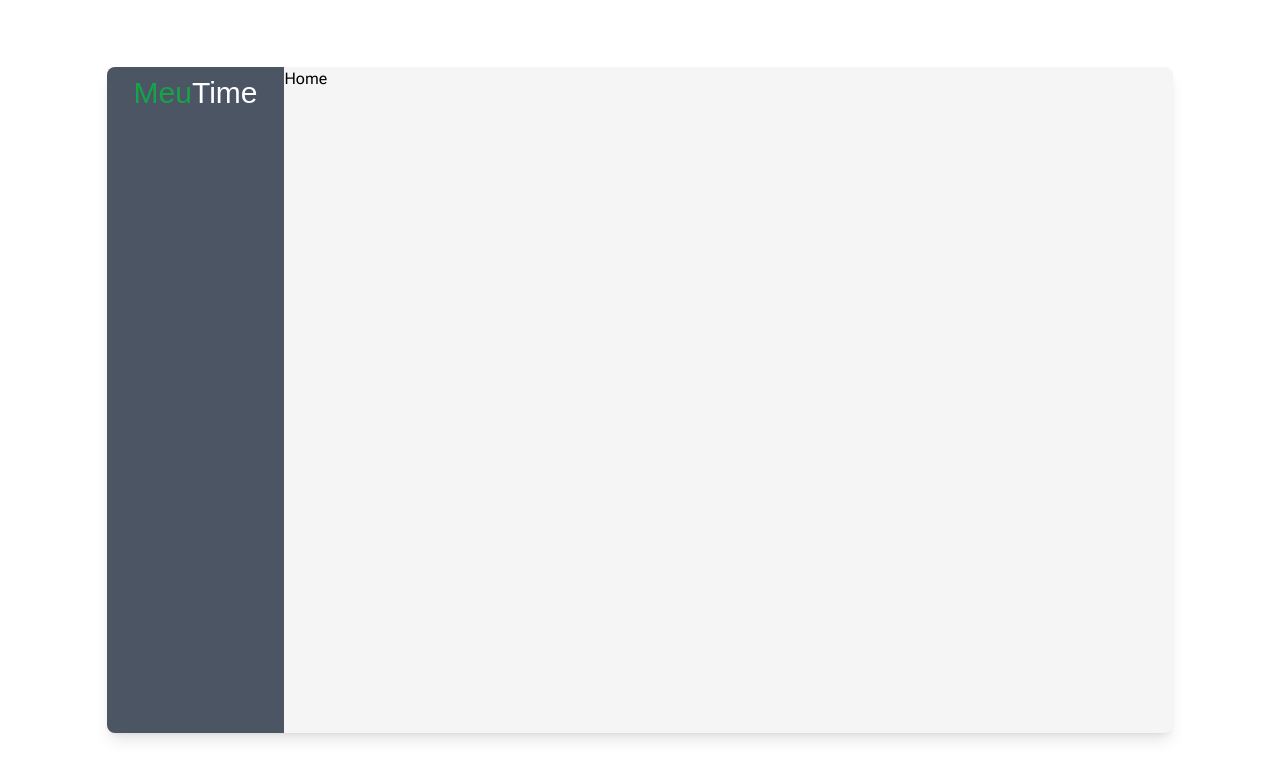
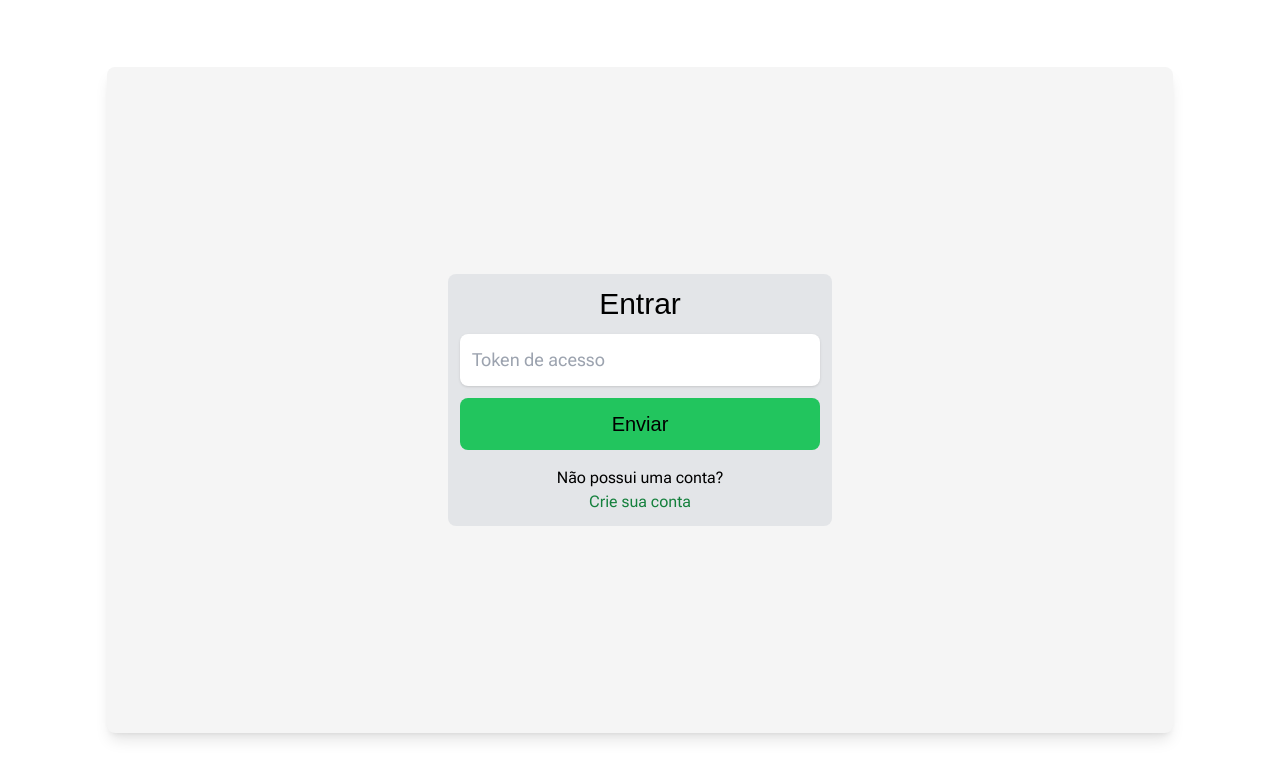
Before and after one commit to v1nni7/meu-time-frontend, a Next.js app: page / in a window 1280 px wide. Shown: the top 778 px of the page. Built offline with nearby package versions, Linux system fonts and the light colour scheme; a web font is replaced by a local one.

Commit message:
feat: created dashboard page

```diff
--- a/package.json
+++ b/package.json
@@ -16,7 +16,7 @@
     "axios": "^1.4.0",
     "eslint": "8.41.0",
     "eslint-config-next": "13.4.3",
-    "lucide": "^0.220.0",
+    "lucide-react": "^0.220.0",
     "next": "13.4.3",
     "postcss": "8.4.23",
     "react": "18.2.0",
--- /dev/null
+++ b/src/app/api/auth/signin/route.ts
@@ -0,0 +1,45 @@
+import { api } from '@/lib/api'
+import { NextRequest, NextResponse } from 'next/server'
+
+export async function GET(request: NextRequest) {
+  const redirectTo = request.cookies.get('redirectTo')?.value
+
+  const redirectURL = redirectTo ?? new URL('/', request.url)
+
+  try {
+    const { searchParams } = new URL(request.url)
+
+    const accessToken = searchParams.get('access_token')
+
+    if (!accessToken) {
+      return NextResponse.redirect(redirectURL)
+    }
+
+    const { data } = await api.get('/status', {
+      headers: {
+        'x-rapidapi-key': accessToken,
+      },
+    })
+
+    const subscriptionActive = data.response.subscription.active
+
+    if (subscriptionActive !== true) {
+      return NextResponse.redirect(redirectURL)
+    }
+
+    const user = JSON.stringify({
+      isAuthenticated: true,
+      ...data.response.account,
+    })
+
+    const cookieExpiresInSeconds = 60 * 60 * 24 * 30
+
+    return NextResponse.redirect(`${redirectURL}/dashboard`, {
+      headers: {
+        'Set-Cookie': `user=${user}; Path=/; max-age=${cookieExpiresInSeconds}`,
+      },
+    })
+  } catch (error) {
+    return NextResponse.redirect(redirectURL)
+  }
+}
--- /dev/null
+++ b/src/app/dashboard/layout.tsx
@@ -0,0 +1,27 @@
+'use client'
+
+import { ReactNode } from 'react'
+import { useRouter } from 'next/navigation'
+import { ArrowBigLeft } from 'lucide-react'
+import Sidebar from '@/components/Sidebar'
+
+export default function DashboardLayout({ children }: { children: ReactNode }) {
+  const router = useRouter()
+
+  return (
+    <>
+      <Sidebar />
+      <div className="col-span-5 p-2">
+        <button
+          onClick={() => router.back()}
+          className="flex items-center font-alt text-xl transition-colors hover:text-black/60"
+        >
+          <ArrowBigLeft />
+          Voltar
+        </button>
+
+        {children}
+      </div>
+    </>
+  )
+}
--- /dev/null
+++ b/src/app/dashboard/page.tsx
@@ -0,0 +1,12 @@
+import TeamNotSelected from '@/components/TeamNotSelected'
+import { cookies } from 'next/headers'
+
+export default function Dashboard() {
+  const isTeamSelected = cookies().has('team')
+
+  return (
+    <div className="h-full w-full">
+      {isTeamSelected ? 'Time seleciona' : <TeamNotSelected />}
+    </div>
+  )
+}
--- /dev/null
+++ b/src/app/dashboard/select-country/page.tsx
@@ -0,0 +1,3 @@
+export default function SelectCountry() {
+  return <h1>Select Country</h1>
+}
--- a/src/app/layout.tsx
+++ b/src/app/layout.tsx
@@ -23,14 +23,7 @@ export default function RootLayout({ children }: { children: ReactNode }) {
       <body className={`${roboto.variable} ${baiJamjuree.variable} font-sans`}>
         <div className="flex h-screen items-center justify-center">
           <div className="h-5/6 w-5/6 overflow-hidden rounded-lg bg-neutral-100 shadow-lg">
-            <div className="grid h-full grid-cols-6">
-              <div className="grid-span-1 bg-gray-600 p-2">
-                <h2 className="text-center font-alt text-3xl text-white">
-                  <span className="text-green-600">Meu</span>Time
-                </h2>
-              </div>
-              {children}
-            </div>
+            <div className="grid h-full grid-cols-6">{children}</div>
           </div>
         </div>
       </body>
--- a/src/app/page.tsx
+++ b/src/app/page.tsx
@@ -1,9 +1,43 @@
-import Image from 'next/image'
+'use client'
+
+import Link from 'next/link'
+import { useState } from 'react'
 
 export default function Home() {
+  const [accessToken, setAccessToken] = useState<string>('')
+
   return (
-    <main className="">
-      <h1>Home</h1>
+    <main className="col-span-6 flex flex-col items-center justify-center">
+      <div className="w-96 rounded-lg bg-gray-300/50 p-3">
+        <h2 className="mb-3 text-center font-alt text-3xl">Entrar</h2>
+
+        <input
+          type="text"
+          placeholder="Token de acesso"
+          onChange={(event) => setAccessToken(event.target.value)}
+          className="mb-3 w-full rounded-lg p-3 text-lg shadow outline-none focus:ring-2 focus:ring-green-500"
+        />
+
+        <Link
+          prefetch={false}
+          href={`/api/auth/signin?access_token=${accessToken}`}
+          className="inline-block w-full rounded-lg bg-green-500 p-3 text-center font-alt text-xl outline-none transition-colors hover:bg-green-600 focus:bg-green-600"
+        >
+          Enviar
+        </Link>
+
+        <div className="mt-4 flex flex-col items-center justify-center">
+          <p>Não possui uma conta?</p>
+          <a
+            rel="noreferrer"
+            target="_blank"
+            href="https://dashboard.api-football.com/register"
+            className="text-green-700 outline-none hover:underline focus:underline"
+          >
+            Crie sua conta
+          </a>
+        </div>
+      </div>
     </main>
   )
 }
--- /dev/null
+++ b/src/components/Sidebar.tsx
@@ -0,0 +1,9 @@
+export default function Sidebar() {
+  return (
+    <div className="col-span-1 bg-gray-600 p-2">
+      <h2 className="text-center font-alt text-3xl text-white">
+        <span className="text-green-600">Meu</span>Time
+      </h2>
+    </div>
+  )
+}
--- /dev/null
+++ b/src/components/TeamNotSelected.tsx
@@ -0,0 +1,24 @@
+import Link from 'next/link'
+import { useRouter } from 'next/router'
+
+export default function TeamNotSelected() {
+  // const { asPath } = useRouter()
+
+  return (
+    <div className="flex h-full w-full items-center justify-center">
+      <div className="flex flex-col items-center">
+        <p className="mb-4 w-96 text-center text-2xl leading-tight">
+          Você ainda não selecionou um time para acompanhar! Selecione um país
+          para começar.
+        </p>
+
+        <Link
+          href={`/select-country`}
+          className="rounded-lg bg-green-500 p-2 font-alt hover:bg-green-600"
+        >
+          Selecionar país
+        </Link>
+      </div>
+    </div>
+  )
+}
--- /dev/null
+++ b/src/lib/api.ts
@@ -0,0 +1,5 @@
+import axios from 'axios'
+
+export const api = axios.create({
+  baseURL: 'https://v3.football.api-sports.io',
+})
```
Also changed, not shown: src/middleware.ts (added, +21 -0 lines), src/hooks/useCurrentURL.ts (added), 1 other file (tests, documents, lock files or other folders).
